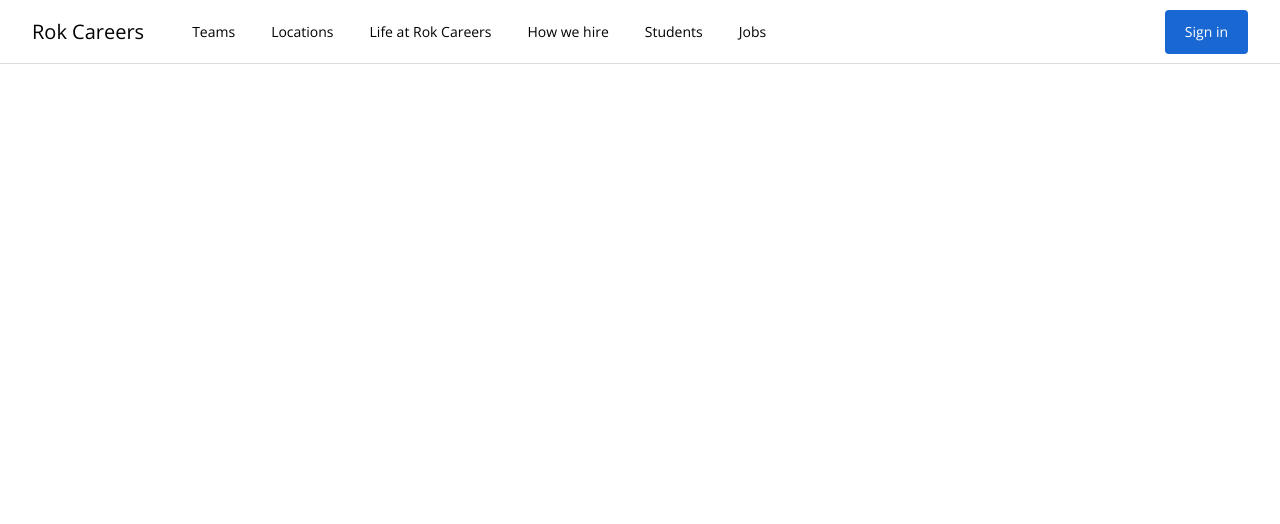
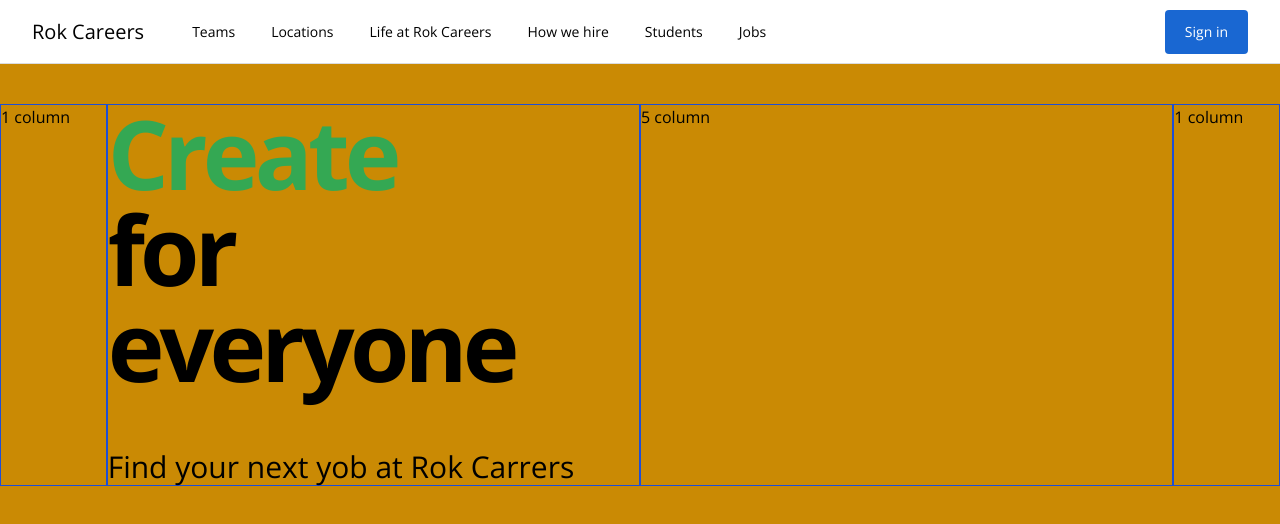
Before and after one commit to RokKrivicic/VueMasterClass, a Vue app: page / in a window 1280 px wide. Shown: the top 524 px of the page. Built offline with nearby package versions, Linux system fonts and the light colour scheme.

Commit message:
Added headline and hero component, used grid, lifecycle hooks

```diff
--- a/src/App.vue
+++ b/src/App.vue
@@ -1,14 +1,17 @@
 <template>
   <main-nav />
+  <the-hero />
 </template>
 
 <script>
 import MainNav from '@/components/MainNav.vue';
+import TheHero from '@/components/TheHero.vue';
 
 export default {
   name: 'App',
   components: {
-    MainNav
+    MainNav,
+    TheHero
   }
 };
 </script>
--- a/src/components/MainNav.vue
+++ b/src/components/MainNav.vue
@@ -1,5 +1,5 @@
 <template>
-  <header class="w-full text-sm">
+  <header :class="['w-full', 'text-sm', headerHeightClass]">
     <div class="fixed left-0 top-0 h-16 w-full bg-white">
       <div class="mx-auto flex h-full flex-nowrap border-b border-solid border-brand-gray-1 px-8">
         <a :href="url" class="flex h-full items-center text-xl">{{ company }}</a>
@@ -40,6 +40,14 @@ export default {
       isLoggedIn: false
     };
   },
+  computed: {
+    headerHeightClass() {
+      return {
+        'h-16': !this.isLoggedIn,
+        'h-32': this.isLoggedIn
+      };
+    }
+  },
   methods: {
     loginUser() {
       this.isLoggedIn = true;
--- /dev/null
+++ b/src/components/TheHeadline.vue
@@ -0,0 +1,59 @@
+<template>
+  <section>
+    <h1 class="mb-14 text-8xl font-bold tracking-tighter">
+      <span :class="actionClasses">{{ action }}</span>
+      <br />
+      for everyone
+    </h1>
+    <h2 class="text-3xl font-light">Find your next yob at Rok Carrers</h2>
+  </section>
+</template>
+
+<script>
+import nextElementInList from '@/utils/nextElementInList';
+export default {
+  name: 'TheHeadline',
+  data() {
+    return {
+      action: 'Build',
+      interval: null
+    };
+  },
+  computed: {
+    actionClasses() {
+      return {
+        [this.action.toLowerCase()]: true
+      };
+    }
+  },
+  created() {
+    this.changetitle();
+  },
+  beforeUnmount() {
+    clearInterval(this.interval);
+  },
+  methods: {
+    changetitle() {
+      this.interval = setInterval(() => {
+        const actions = ['Build', 'Create', 'Design', 'Code'];
+        this.action = nextElementInList(actions, this.action);
+      }, 3000);
+    }
+  }
+};
+</script>
+
+<style scoped>
+.build {
+  color: #1a73e8;
+}
+.create {
+  color: #34a853;
+}
+.desing {
+  color: #f9ab00;
+}
+.code {
+  color: #d93025;
+}
+</style>
--- /dev/null
+++ b/src/components/TheHero.vue
@@ -0,0 +1,24 @@
+<template>
+  <main>
+    <section class="flex h-screen flex-col bg-yellow-600 pb-20 pt-10">
+      <div class="grid grid-cols-12">
+        <div class="col-span-1 col-start-1 border border-blue-700">1 column</div>
+        <div class="col-span-5 col-start-2 border border-blue-700">
+          <the-headline />
+        </div>
+        <div class="col-span-5 col-start-7 border border-blue-700">5 column</div>
+        <div class="col-span-1 col-start-12 border border-blue-700">1 column</div>
+      </div>
+    </section>
+  </main>
+</template>
+
+<script>
+import TheHeadline from '@/components/TheHeadline.vue';
+export default {
+  name: 'TheHero',
+  components: {
+    TheHeadline
+  }
+};
+</script>
--- /dev/null
+++ b/src/utils/nextElementInList.js
@@ -0,0 +1,8 @@
+const nextElementInList = (list, value) => {
+  const currentValueIndex = list.indexOf(value);
+  const nextValueIndex = (currentValueIndex + 1) % list.length;
+  const nextValue = list[nextValueIndex];
+  return nextValue;
+};
+
+export default nextElementInList;
```
Also changed, not shown: 2 other files (tests, documents, lock files or other folders).
